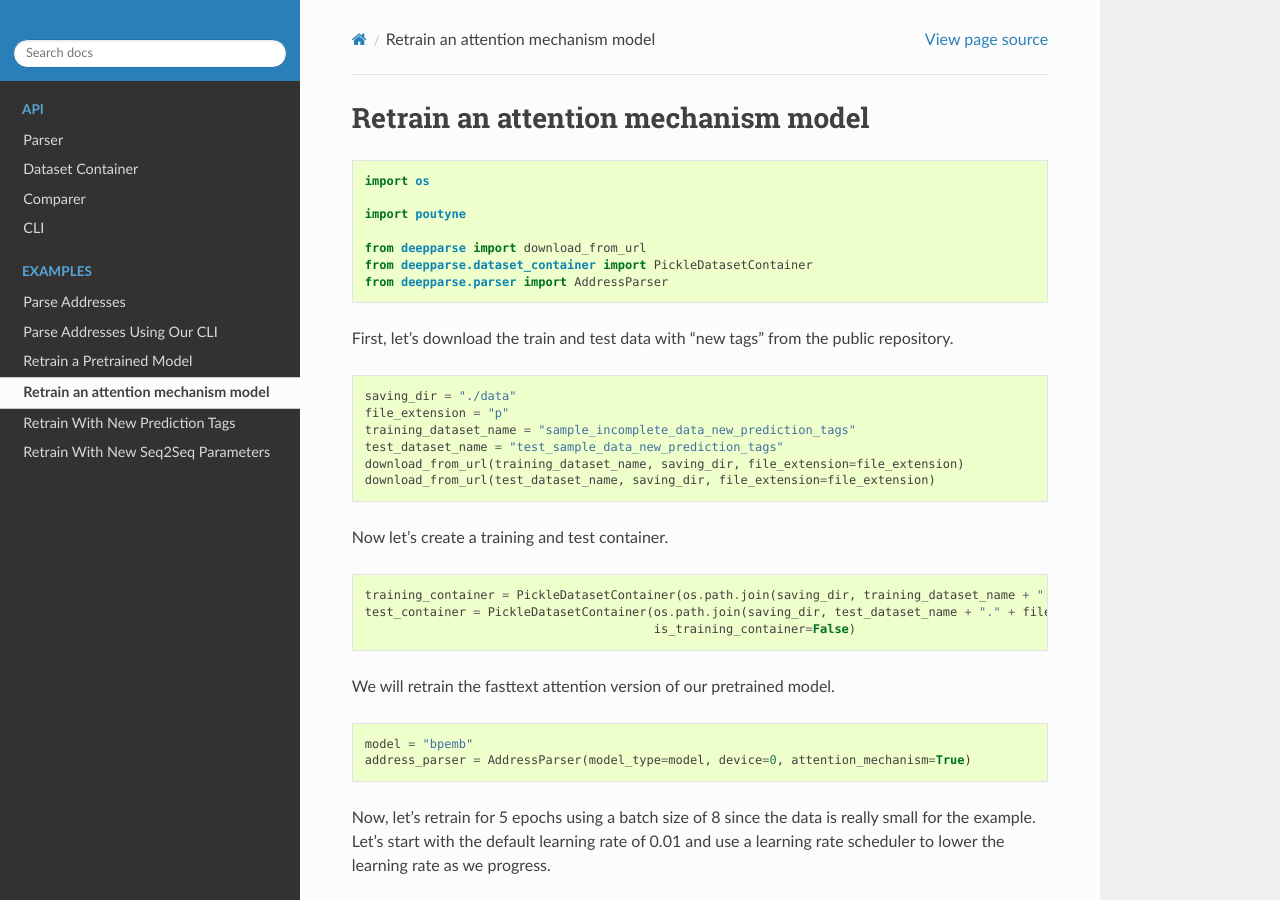
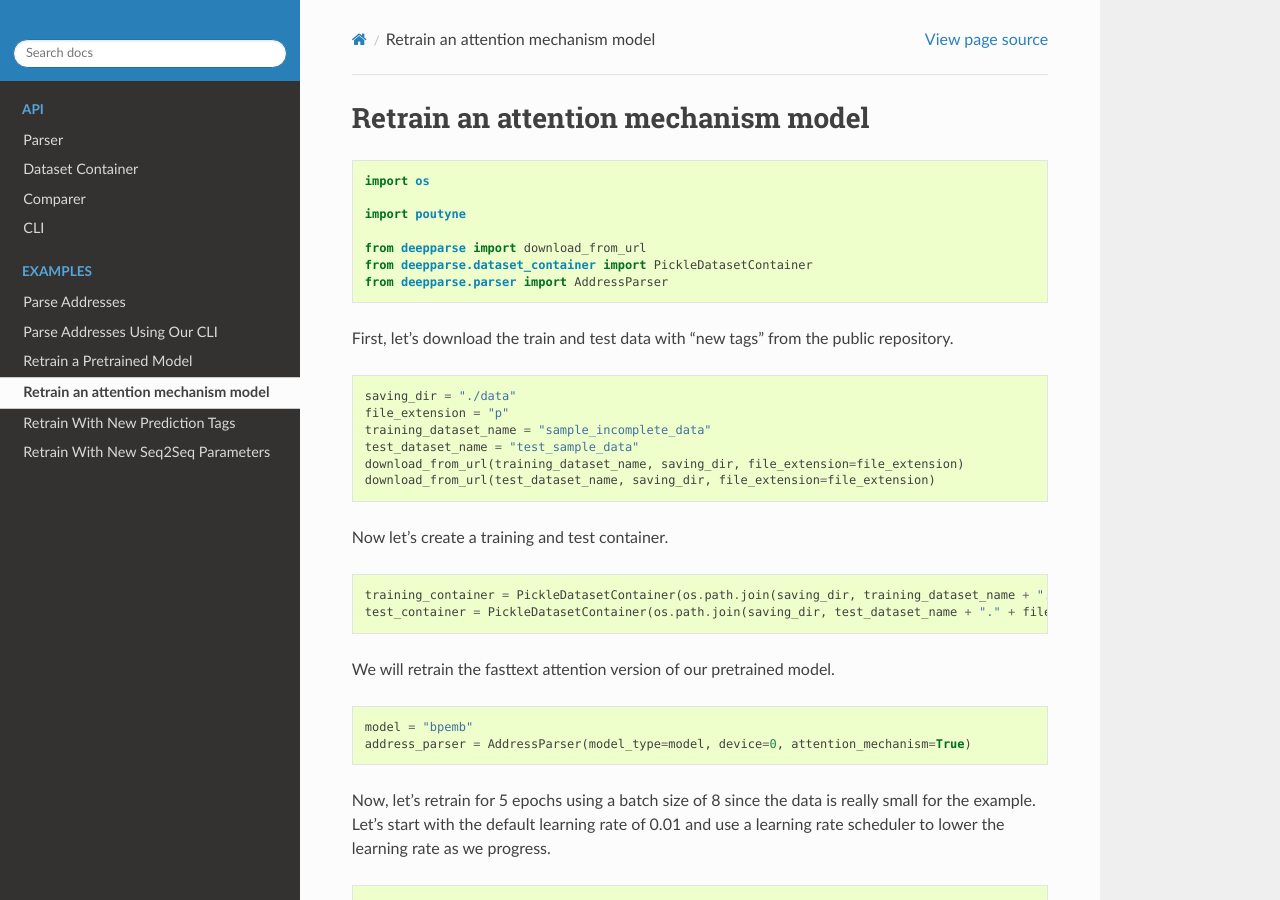
Before and after one commit to GRAAL-Research/deepparse, a Sphinx documentation site: the page built from docs/source/examples/retrain_attention_model.rst, in a window 1280 px wide and 900 px high. Built offline with Sphinx 7.4.7 and the Read the Docs theme 2.0.0, drawn with Linux system fonts in a browser that asks for light colours; the version number could not be read and is left out.

Commit message:
fixed attention examples error with dataset

```diff
--- a/docs/source/examples/retrain_attention_model.rst
+++ b/docs/source/examples/retrain_attention_model.rst
@@ -20,8 +20,8 @@ First, let's download the train and test data with "new tags" from the public re
 
     saving_dir = "./data"
     file_extension = "p"
-    training_dataset_name = "sample_incomplete_data_new_prediction_tags"
-    test_dataset_name = "test_sample_data_new_prediction_tags"
+    training_dataset_name = "sample_incomplete_data"
+    test_dataset_name = "test_sample_data"
     download_from_url(training_dataset_name, saving_dir, file_extension=file_extension)
     download_from_url(test_dataset_name, saving_dir, file_extension=file_extension)
 
@@ -30,8 +30,7 @@ Now let's create a training and test container.
 .. code-block:: python
 
     training_container = PickleDatasetContainer(os.path.join(saving_dir, training_dataset_name + "." + file_extension))
-    test_container = PickleDatasetContainer(os.path.join(saving_dir, test_dataset_name + "." + file_extension),
-                                            is_training_container=False)
+    test_container = PickleDatasetContainer(os.path.join(saving_dir, test_dataset_name + "." + file_extension))
 
 We will retrain the fasttext attention version of our pretrained model.
 
```
Also changed, not shown: 1 other file.
